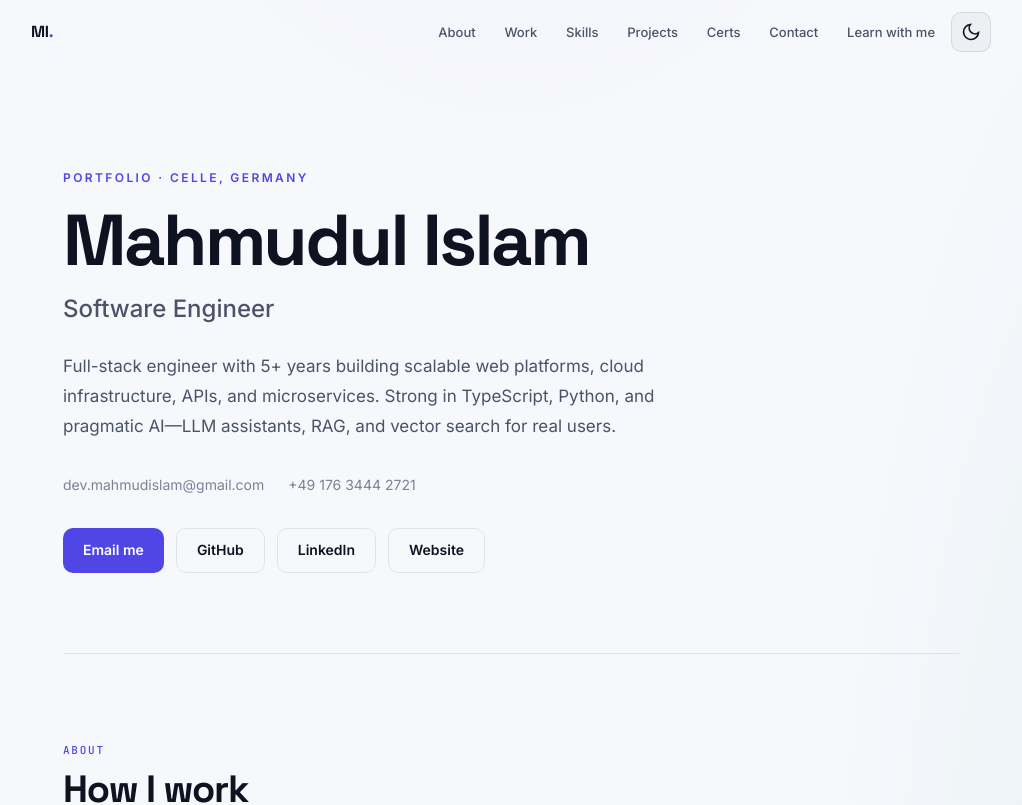
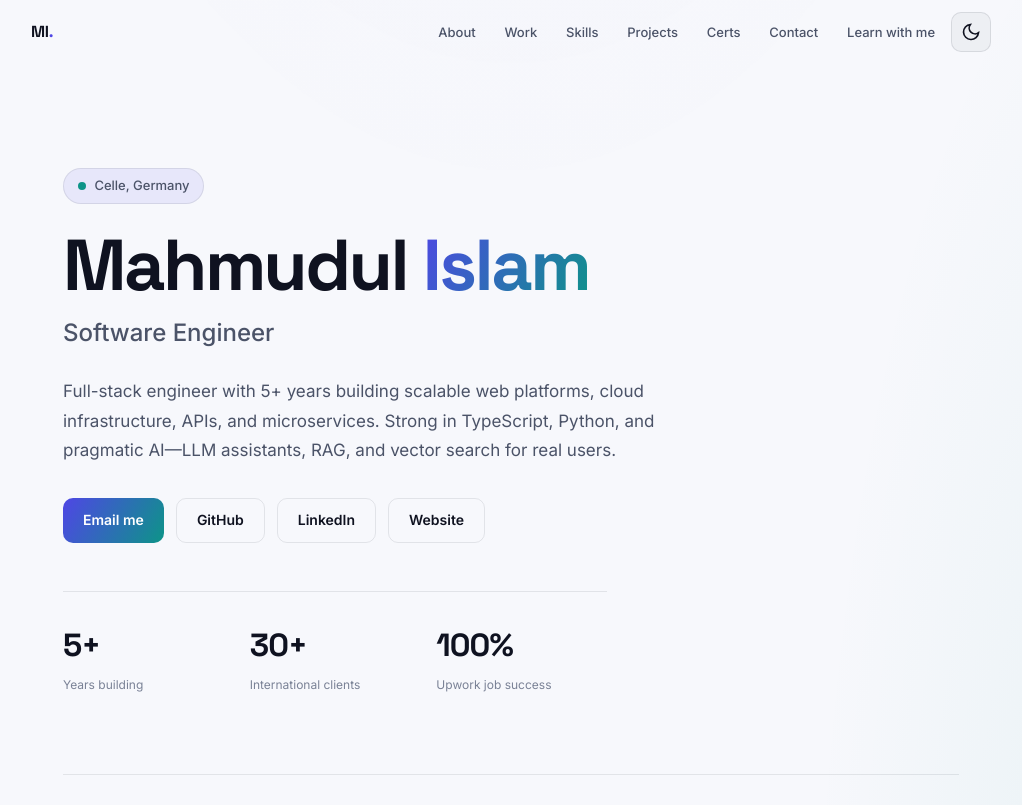
Before and after one commit to mahmudul-islam32/portfolio, a React (Create React App) app in the folder frontend/: page / in a window 1280 px wide. Shown: the top 805 px of the page, without its empty margins (129-1151 px from the left). Built offline with nearby package versions, Linux system fonts and the light colour scheme; no server answers.

Commit message:
Redesign hero section

```diff
--- a/frontend/src/components/Footer.js
+++ b/frontend/src/components/Footer.js
@@ -9,6 +9,7 @@ const Footer = ({ resume }) => {
     <footer id="contact" className="site-footer">
       <div className="site-footer__links">
         <a href={`mailto:${profile.email}`}>{profile.email}</a>
+        {profile.phone && <a href={`tel:${profile.phone.replace(/\s+/g, '')}`}>{profile.phone}</a>}
         {links.github && (
           <a href={links.github} target="_blank" rel="noopener noreferrer">
             GitHub
--- a/frontend/src/components/HeroSection.js
+++ b/frontend/src/components/HeroSection.js
@@ -1,19 +1,27 @@
 import React from 'react';
+
+const STATS = [
+  { value: '5+', label: 'Years building' },
+  { value: '30+', label: 'International clients' },
+  { value: '100%', label: 'Upwork job success' },
+];
 
 const HeroSection = ({ resume }) => {
   const { profile } = resume;
   const links = profile.links || {};
+  const [first, ...rest] = (profile.name || '').split(' ');
 
   return (
     <section id="home" className="site-hero">
-      <p className="site-hero__eyebrow">Portfolio · {profile.location}</p>
-      <h1 className="site-hero__name">{profile.name}</h1>
+      <p className="site-hero__badge">
+        <span className="site-hero__dot" aria-hidden />
+        {profile.location}
+      </p>
+      <h1 className="site-hero__name">
+        {first} <span className="text-gradient">{rest.join(' ')}</span>
+      </h1>
       <p className="site-hero__title">{profile.title}</p>
       <p className="site-hero__tagline">{profile.tagline}</p>
-      <div className="site-hero__meta">
-        <span>{profile.email}</span>
-        <span>{profile.phone}</span>
-      </div>
       <div className="site-hero__actions">
         <a className="site-btn site-btn--primary" href={`mailto:${profile.email}`}>
           Email me
@@ -34,6 +42,14 @@ const HeroSection = ({ resume }) => {
           </a>
         )}
       </div>
+      <dl className="site-hero__stats">
+        {STATS.map((s) => (
+          <div key={s.label} className="site-hero__stat">
+            <dt>{s.label}</dt>
+            <dd>{s.value}</dd>
+          </div>
+        ))}
+      </dl>
     </section>
   );
 };
--- a/frontend/src/styles/portfolio.css
+++ b/frontend/src/styles/portfolio.css
@@ -217,13 +217,41 @@
   border-bottom: 1px solid var(--border);
 }
 
-.site-hero__eyebrow {
-  font-size: 0.75rem;
-  font-weight: 600;
-  letter-spacing: 0.2em;
-  text-transform: uppercase;
-  color: var(--accent);
-  margin-bottom: 1rem;
+.site-hero__badge {
+  display: inline-flex;
+  align-items: center;
+  gap: 0.55rem;
+  font-size: 0.8125rem;
+  font-weight: 500;
+  color: var(--muted);
+  padding: 0.4rem 0.85rem;
+  border: 1px solid var(--border);
+  border-radius: 999px;
+  background: var(--accent-soft);
+  margin-bottom: 1.5rem;
+}
+
+.site-hero__dot {
+  width: 8px;
+  height: 8px;
+  border-radius: 50%;
+  background: var(--accent-2);
+  box-shadow: 0 0 0 0 var(--accent-2);
+  animation: pulse-dot 2.4s ease-out infinite;
+}
+
+@keyframes pulse-dot {
+  0% { box-shadow: 0 0 0 0 rgba(56, 214, 196, 0.55); }
+  70% { box-shadow: 0 0 0 9px rgba(56, 214, 196, 0); }
+  100% { box-shadow: 0 0 0 0 rgba(56, 214, 196, 0); }
+}
+
+.text-gradient {
+  background: var(--gradient);
+  -webkit-background-clip: text;
+  background-clip: text;
+  -webkit-text-fill-color: transparent;
+  color: transparent;
 }
 
 .site-hero__name {
@@ -249,6 +277,50 @@
   color: var(--muted);
   max-width: 38rem;
   margin-bottom: 2rem;
+}
+
+.site-hero__stats {
+  display: grid;
+  grid-template-columns: repeat(3, minmax(0, 1fr));
+  gap: 1rem;
+  max-width: 34rem;
+  margin-top: 3rem;
+  padding-top: 1.75rem;
+  border-top: 1px solid var(--border);
+}
+
+.site-hero__stat dt {
+  font-size: 0.75rem;
+  color: var(--faint);
+  order: 2;
+}
+
+.site-hero__stat {
+  display: flex;
+  flex-direction: column;
+  gap: 0.2rem;
+}
+
+.site-hero__stat dd {
+  font-family: var(--font-display);
+  font-size: clamp(1.5rem, 4vw, 2rem);
+  font-weight: 700;
+  letter-spacing: -0.03em;
+  color: var(--text);
+}
+
+.site-hero > * {
+  animation: rise-in 0.7s var(--ease) both;
+}
+.site-hero > *:nth-child(2) { animation-delay: 0.06s; }
+.site-hero > *:nth-child(3) { animation-delay: 0.12s; }
+.site-hero > *:nth-child(4) { animation-delay: 0.18s; }
+.site-hero > *:nth-child(5) { animation-delay: 0.24s; }
+.site-hero > *:nth-child(6) { animation-delay: 0.3s; }
+
+@keyframes rise-in {
+  from { opacity: 0; transform: translateY(14px); }
+  to { opacity: 1; transform: none; }
 }
 
 .site-hero__meta {
@@ -281,14 +353,14 @@
 }
 
 .site-btn--primary {
-  background: var(--accent);
+  background: var(--gradient);
   color: var(--btn-primary-fg);
   border: none;
   cursor: pointer;
 }
 
 .site-btn--primary:hover {
-  background: var(--accent-strong);
+  filter: brightness(1.08);
   transform: translateY(-2px);
   box-shadow: var(--glow);
 }
```
